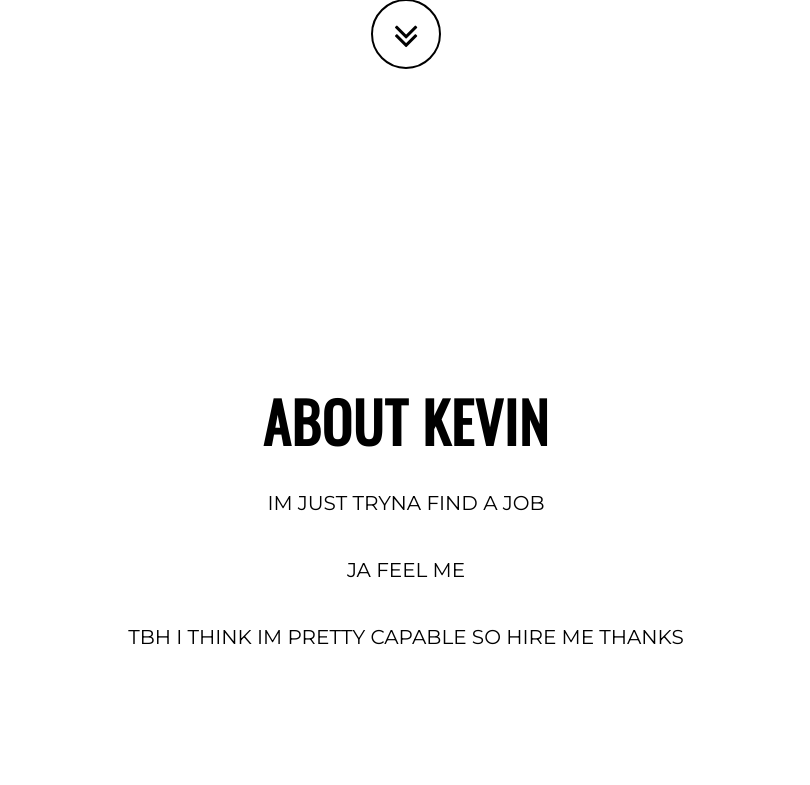
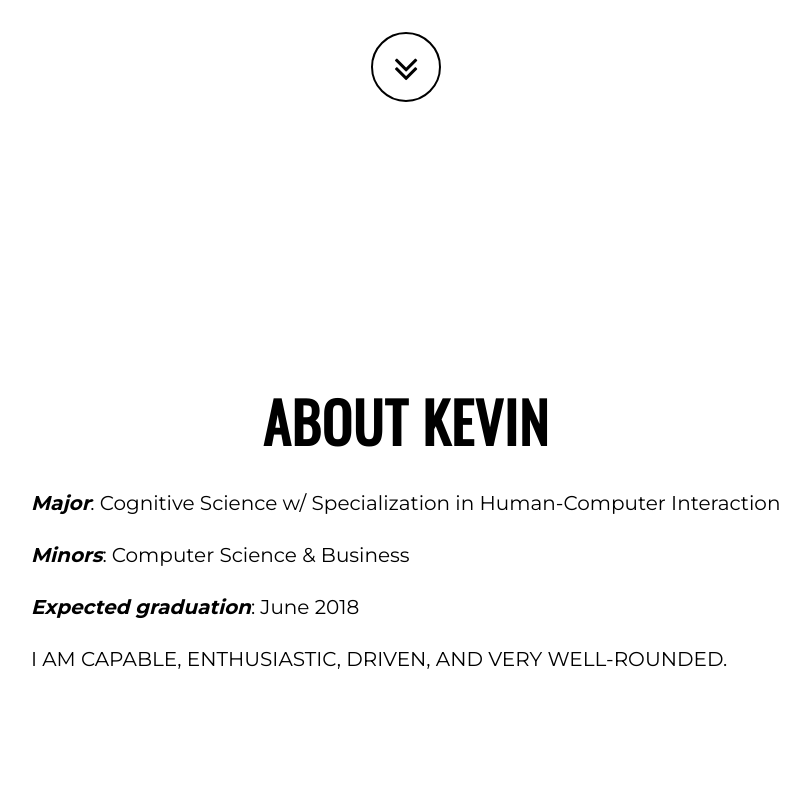
Before and after one commit to kjan95129/Portfolio, a plain HTML site: page index.html in a window 1280 px wide. Shown: the part 510-1295 px from the top of the page, without its empty margins (234-1044 px from the left). Drawn offline with nearby package versions, Linux system fonts and the light colour scheme; some packages are replaced by stand-ins of ours.

Commit message:
more minor edits

```diff
--- a/css/grayscale.css
+++ b/css/grayscale.css
@@ -40,14 +40,14 @@ span{
 }
 
 p {
-    margin: 0 0 25px;
+    margin: 0 0 20px;
     font-size: 18px;
     line-height: 1.5;
 }
 
 @media(min-width:768px) {
     p {
-        margin: 0 0 35px;
+        margin: 0 0 20px;
         font-size: 20px;
         line-height: 1.6;
     }
--- a/index.html
+++ b/index.html
@@ -79,8 +79,9 @@
             <div class="container">
                 <div class="row">
                     <div class="col-md-8 col-md-offset-2">
+                        <br><br><br><br>
                         <h1 class="brand-heading">KEVIN JAN</h1>
-                        <p class="intro-text">Just out here tryna get a job; pls hire me</p>
+                        <p class="intro-text">please hire me.</p>
                         <a href="#about" class="btn btn-circle page-scroll">
                             <i class="fa fa-angle-double-down animated"></i>
                         </a>
@@ -91,13 +92,14 @@
     </header>
 
     <!-- About Section -->
-    <section id="about" class="container content-section text-center">
+    <section id="about" class="container content-section">
         <div class="row">
             <div class="col-lg-8 col-lg-offset-2">
-                <h2>About Kevin</h2>
-                <p>IM JUST TRYNA FIND A JOB</p>
-                <p>JA FEEL ME</p>
-                <p>TBH I THINK IM PRETTY CAPABLE SO HIRE ME THANKS</p>
+                <h2 class="text-center">About Kevin</h2>
+                <p><b><i>Major</i></b>: Cognitive Science w/ Specialization in Human-Computer Interaction</p>
+                <p><b><i>Minors</i></b>: Computer Science &amp; Business</p>
+                <p><b><i>Expected graduation</i></b>: June 2018</p>
+                <p>I AM CAPABLE, ENTHUSIASTIC, DRIVEN, AND VERY WELL-ROUNDED.</p>
             </div>
         </div>
     </section>
@@ -220,8 +222,8 @@
         <div class="row">
             <div class="col-lg-8 col-lg-offset-2">
                 <h2>Contact Me</h2>
-                <p>Only contact me if you're giving me a job. otherwise, gtfo</p>
-                <p style="font-size: 2em"><b>kjan95129@gmail.com</b></p>
+                <p>CONTACT ME BELOW IF YOU WOULD LIKE TO HELP THIS POOR SOUL HAVE ANY SORT OF FUTURE</p><br>
+                <p style="font-size: 2em"><b>kjan95129@gmail.com</b></p><br>
                 <ul class="list-inline banner-social-buttons">
                     <li>
                         <a target = _blank href="https://www.facebook.com/kevin.jan.587" class="btn btn-default btn-lg"><i class="fa fa-facebook fa-fw"></i> <span class="network-name">Facebook</span></a>
```
